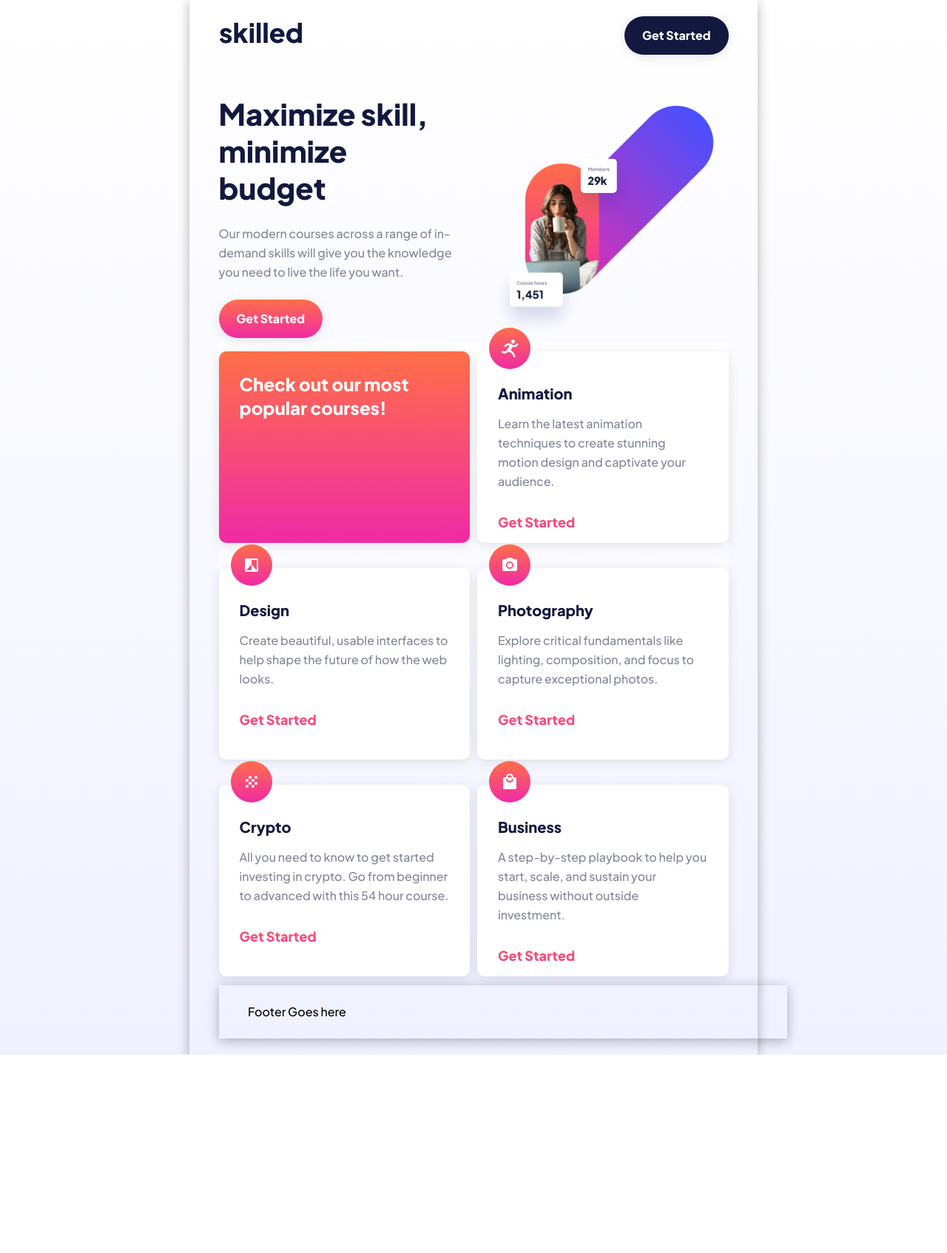
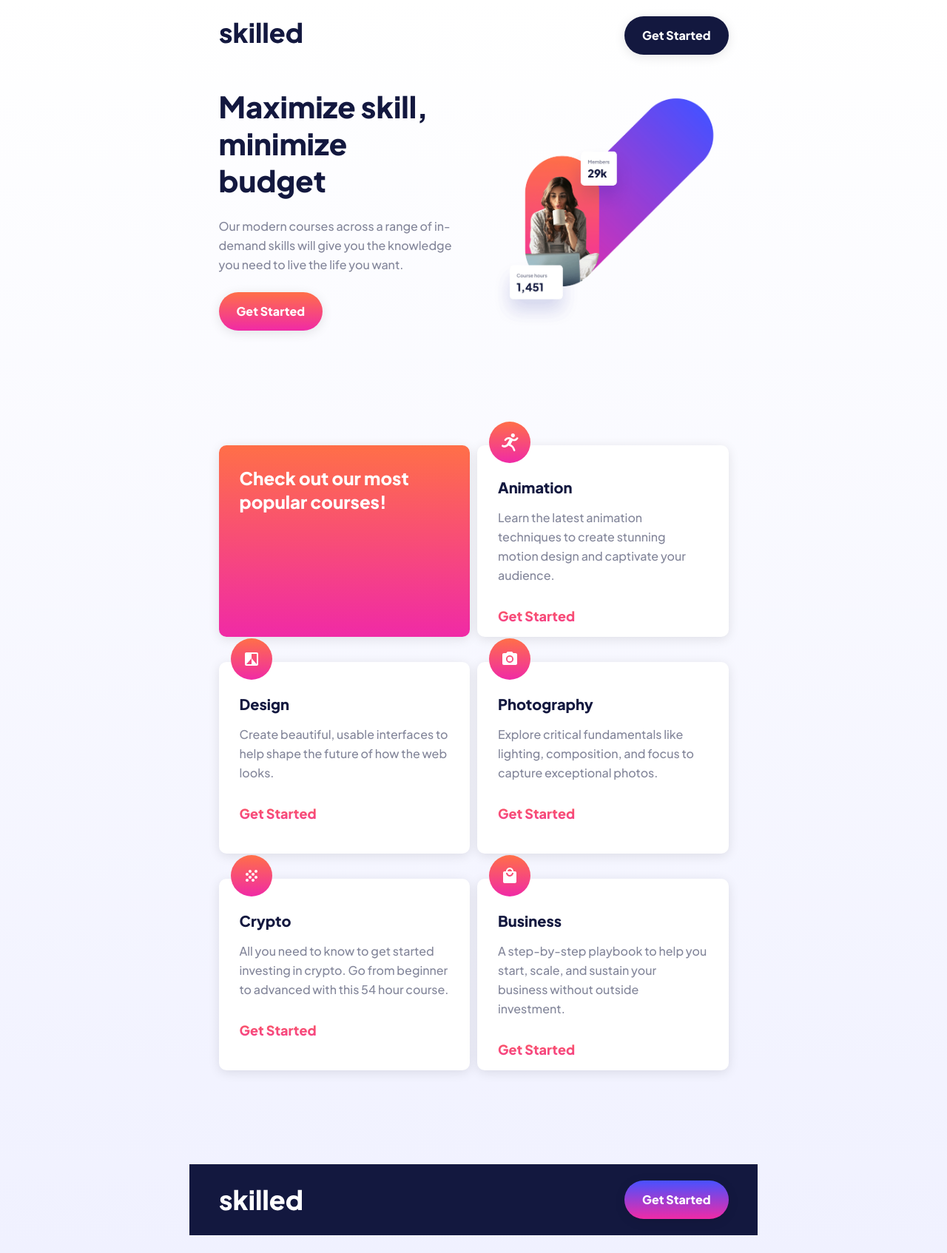
Before and after one commit to Hcmwebs/skilled-e-learning-landing, a React (Create React App) app: page / in a window 1280 px wide. Shown: the whole page at 74% size. Before the commit the page ends 1426 px from the top, so only its background shows below. Built offline with nearby package versions, Linux system fonts and the light colour scheme.

Commit message:
finished styling the main and footer sections

```diff
--- a/src/App.js
+++ b/src/App.js
@@ -5,11 +5,11 @@ import Main from './Components/Main'
 
 const App = () => {
 	return (
-		<div className='container'>
+		<>
 			<Header />
 			<Main />
 			<Footer />
-		</div>
+		</>
 	)
 }
 
--- a/src/Components/Footer.js
+++ b/src/Components/Footer.js
@@ -1,10 +1,12 @@
 import React from 'react'
+import logo from '../Assets/logo-light.svg'
 
 const Footer = () => {
 	return (
 		<footer className='footer'>
 			<div className='container'>
-				<div> Footer Goes here</div>
+				<img src={logo} alt='logo' className='img' />
+				<button className='btn btn-footer'>Get started</button>
 			</div>
 		</footer>
 	)
--- a/src/Components/Header.js
+++ b/src/Components/Header.js
@@ -5,8 +5,10 @@ import Nav from './Nav'
 const Header = () => {
 	return (
 		<header className='header'>
-			<Nav />
-			<Hero />
+			<div className='container'>
+				<Nav />
+				<Hero />
+			</div>
 		</header>
 	)
 }
--- a/src/Components/Main.js
+++ b/src/Components/Main.js
@@ -8,6 +8,7 @@ import business from '../Assets/icon-business.svg'
 const Main = () => {
 	return (
 		<main className='main'>
+			<div className='container'>
 				<div className='card card-one'>
 					<h2>Check out our most popular courses!</h2>
 				</div>
@@ -15,8 +16,8 @@ const Main = () => {
 					<img src={animation} alt='animation' className='icon' />
 					<h3 className='title'>animation</h3>
 					<p className='body'>
-					Learn the latest animation techniques to create stunning motion design
-					and captivate your audience.
+						Learn the latest animation techniques to create stunning motion
+						design and captivate your audience.
 					</p>
 					<button className='btn btn-card'>Get Started</button>
 				</div>
@@ -34,8 +35,8 @@ const Main = () => {
 					<img src={photography} alt='Photography' className='icon' />
 					<h3 className='title'>Photography</h3>
 					<p className='body'>
-					Explore critical fundamentals like lighting, composition, and focus to
-					capture exceptional photos.
+						Explore critical fundamentals like lighting, composition, and focus
+						to capture exceptional photos.
 					</p>
 					<button className='btn btn-card'>Get Started</button>
 				</div>
@@ -57,6 +58,7 @@ const Main = () => {
 					</p>
 					<button className='btn btn-card'>Get Started</button>
 				</div>
+			</div>
 		</main>
 	)
 }
--- a/src/sass/base/_typo.scss
+++ b/src/sass/base/_typo.scss
@@ -21,6 +21,7 @@ body {
 	width: 100%;
 	min-height: 100vh;
 	background: $gradient-1;
+	gap: $gap * 6.8;
 }
 
 p {
--- a/src/sass/components/_container.scss
+++ b/src/sass/components/_container.scss
@@ -4,7 +4,6 @@
 	width: min(100%, 1440px);
 	padding-block: $padding * 2.2;
 	padding-inline: $padding * 1.6;
-	box-shadow: $shadow-dark;
 }
 
 @media (min-width: 768px) {
--- /dev/null
+++ b/src/sass/layout/_footer.scss
@@ -0,0 +1,18 @@
+@use '../abstracts' as *;
+
+.footer {
+	width: 100%;
+	min-height: 7.5rem;
+	.container {
+		@include grid(center);
+		grid-template-columns: repeat(2, 1fr);
+		background-color: $dark-bluish-grey;
+
+		.img {
+			justify-self: start;
+		}
+		.btn {
+			justify-self: end;
+		}
+	}
+}
--- a/src/sass/layout/_header.scss
+++ b/src/sass/layout/_header.scss
@@ -2,5 +2,9 @@
 
 .header {
 	@include grid(center);
-	gap: $gap * 4.8;
+
+	.container {
+		@include grid(center);
+		gap: $gap * 3.8;
+	}
 }
--- a/src/sass/layout/_index.scss
+++ b/src/sass/layout/_index.scss
@@ -1,3 +1,4 @@
 @forward '../layout/header';
 @forward '../layout/nav';
 @forward '../layout/main';
+@forward '../layout/footer';
--- a/src/sass/layout/_main.scss
+++ b/src/sass/layout/_main.scss
@@ -2,22 +2,31 @@
 
 .main {
 	width: 100%;
+	margin-block: $gap * 6.6;
+
+	.container {
 		@include grid(center);
 		grid-template-columns: repeat(auto-fit, minmax(min(100%, 350px), 1fr));
 		grid-auto-rows: 283px;
 		gap: $gap * 3.2;
-	background: $gradient-1;
+	}
 }
 
 @media (min-width: 768px) {
 	.main {
+		margin-block: $margin * 9.3;
+		.container {
 			grid-template-columns: repeat(auto-fit, minmax(min(100%, 335px), 1fr));
 			gap: $gap;
+		}
 	}
 }
 
 @media (min-width: 1440px) {
 	.main {
+		margin-block: $margin * 14;
+		.container {
 			grid-auto-rows: 346px;
 		}
 	}
+}
```
Lines whose indentation alone changed are shown as unchanged.
